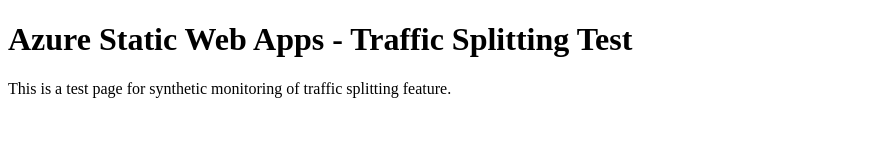
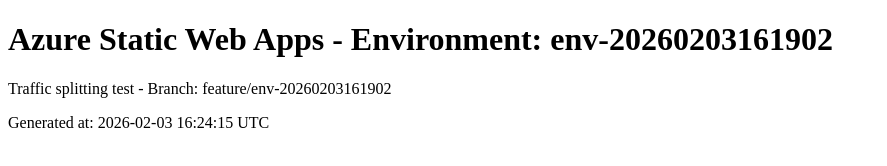
Before and after one commit to skylathadani-ms/synthetics-swa-traffic-20260203161902, a plain HTML site: page index.html in a window 1280 px wide. Shown: the whole page, without its empty margins (0-887 px from the left). Drawn offline with Linux system fonts and the light colour scheme.

Commit message:
Update index.html for env-20260203161902

```diff
--- a/index.html
+++ b/index.html
@@ -1,10 +1,11 @@
 <!DOCTYPE html>
 <html>
 <head>
-<title>Synthetics Test - Traffic Splitting</title>
+<title>Environment: env-20260203161902</title>
 </head>
 <body>
-<h1>Azure Static Web Apps - Traffic Splitting Test</h1>
-<p>This is a test page for synthetic monitoring of traffic splitting feature.</p>
+<h1>Azure Static Web Apps - Environment: env-20260203161902</h1>
+<p>Traffic splitting test - Branch: feature/env-20260203161902</p>
+<p>Generated at: 2026-02-03 16:24:15 UTC</p>
 </body>
 </html>
```
